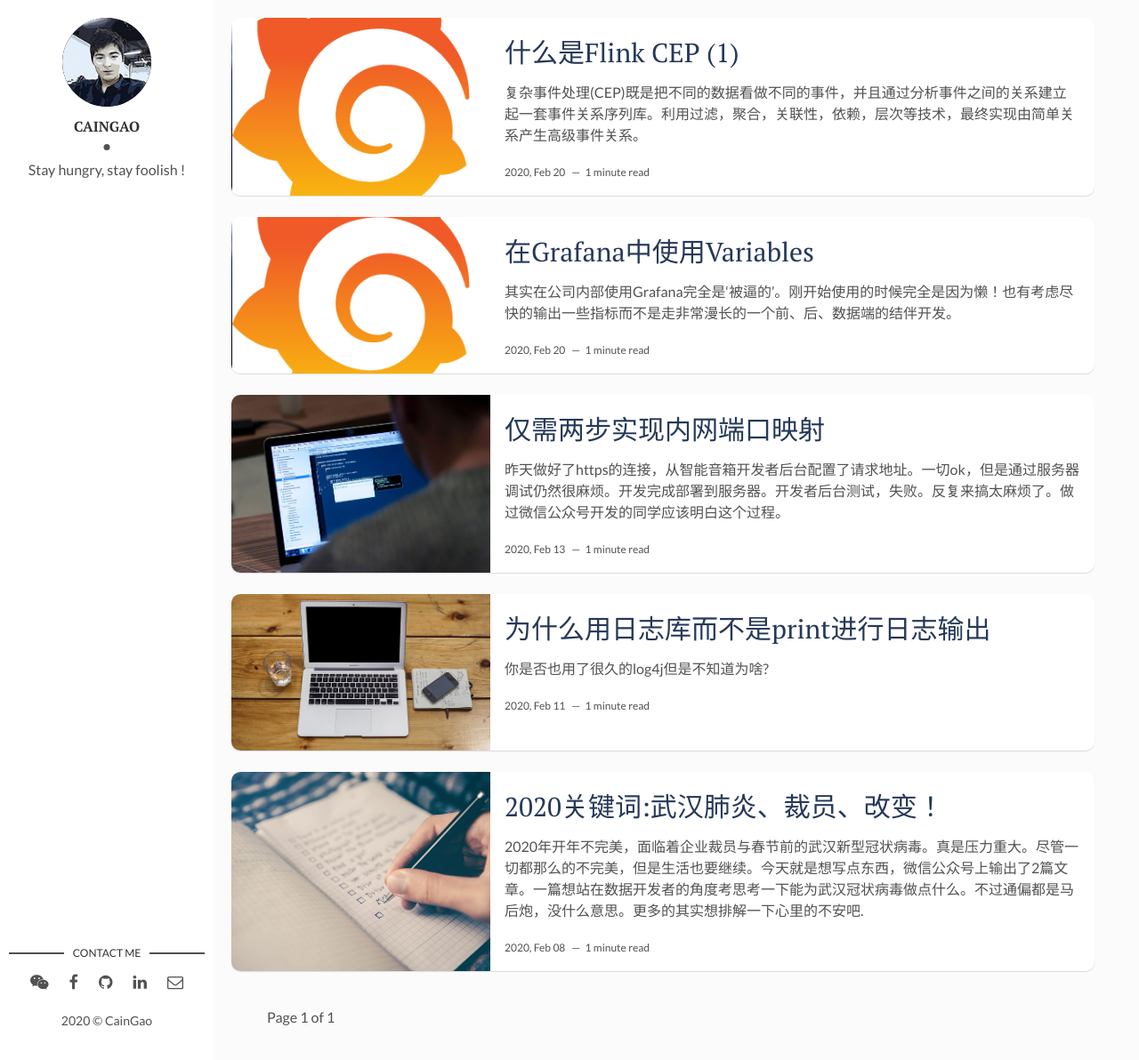
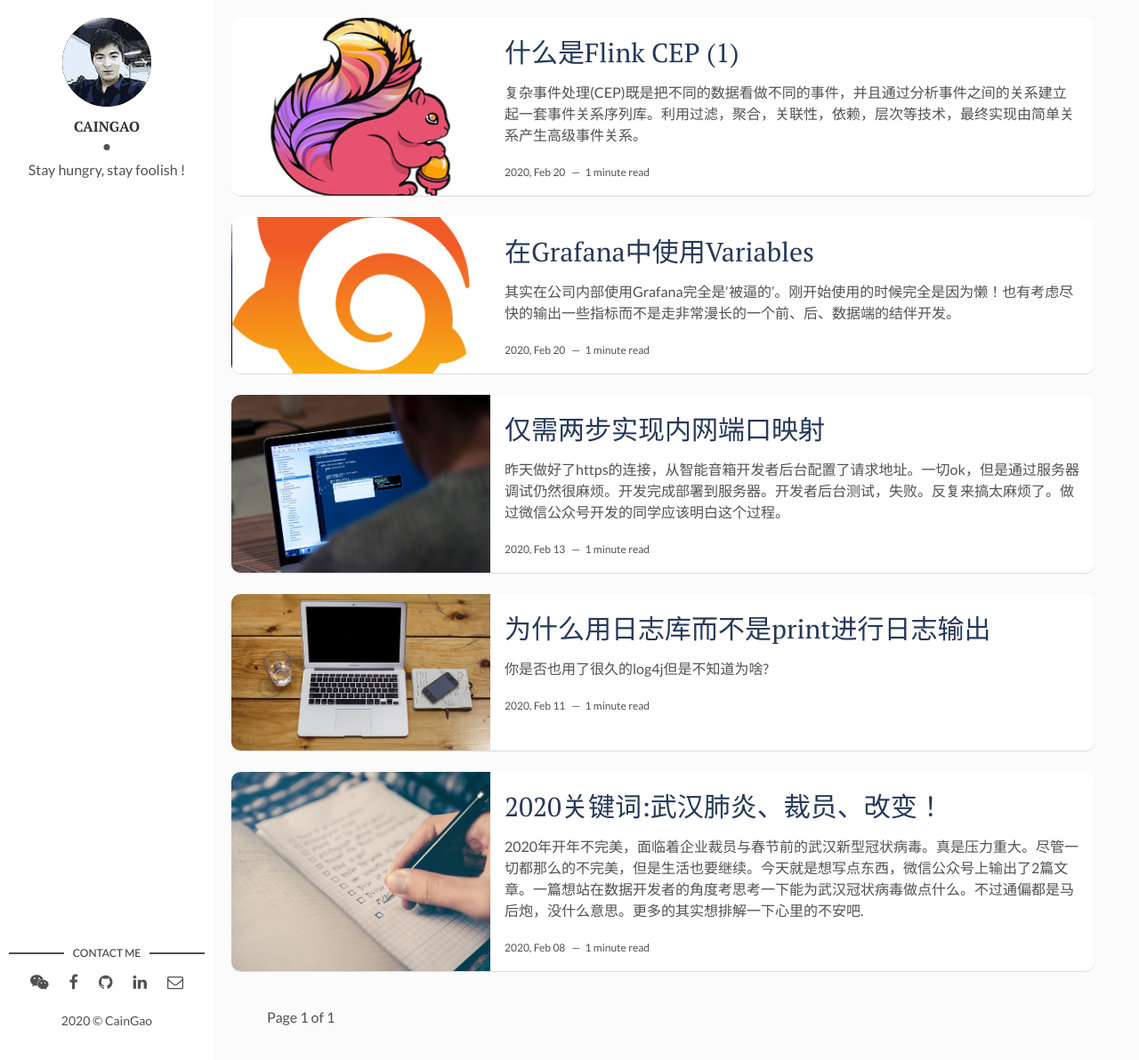
Before and after one commit to CainGao0/CainGao0, a Jekyll site: the page built from index.html, in a window 1280 px wide and 1192 px high. Shown: the whole window at 89% size. Built offline with Jekyll 4.4.1, drawn with Linux system fonts in a browser that asks for light colours; the list of posts is cut into pages by our own code.

Commit message:
add what is flink cep

```diff
--- a/_posts/2020-02-25-what-is-flink-cep-1.markdown
+++ b/_posts/2020-02-25-what-is-flink-cep-1.markdown
@@ -3,7 +3,7 @@ layout: post
 title: 什么是Flink CEP (1)
 date: 2020-02-21 00:00:00 +0300
 description: 什么是Flink CEP (1)
-img: grafana.png # Add image post (optional)
+img: flink.jpg # Add image post (optional)
 tags: [Flink] # add tag
 ---
 复杂事件处理(CEP)既是把不同的数据看做不同的事件，并且通过分析事件之间的关系建立起一套事件关系序列库。利用过滤，聚合，关联性，依赖，层次等技术，最终实现由简单关系产生高级事件关系。
```
Also changed, not shown: other parts of _posts/2020-02-25-what-is-flink-cep-1.markdown (+3 -0 lines), assets/img/cep.png (added), assets/img/flink.jpg (added), assets/img/security.jpg (added).
